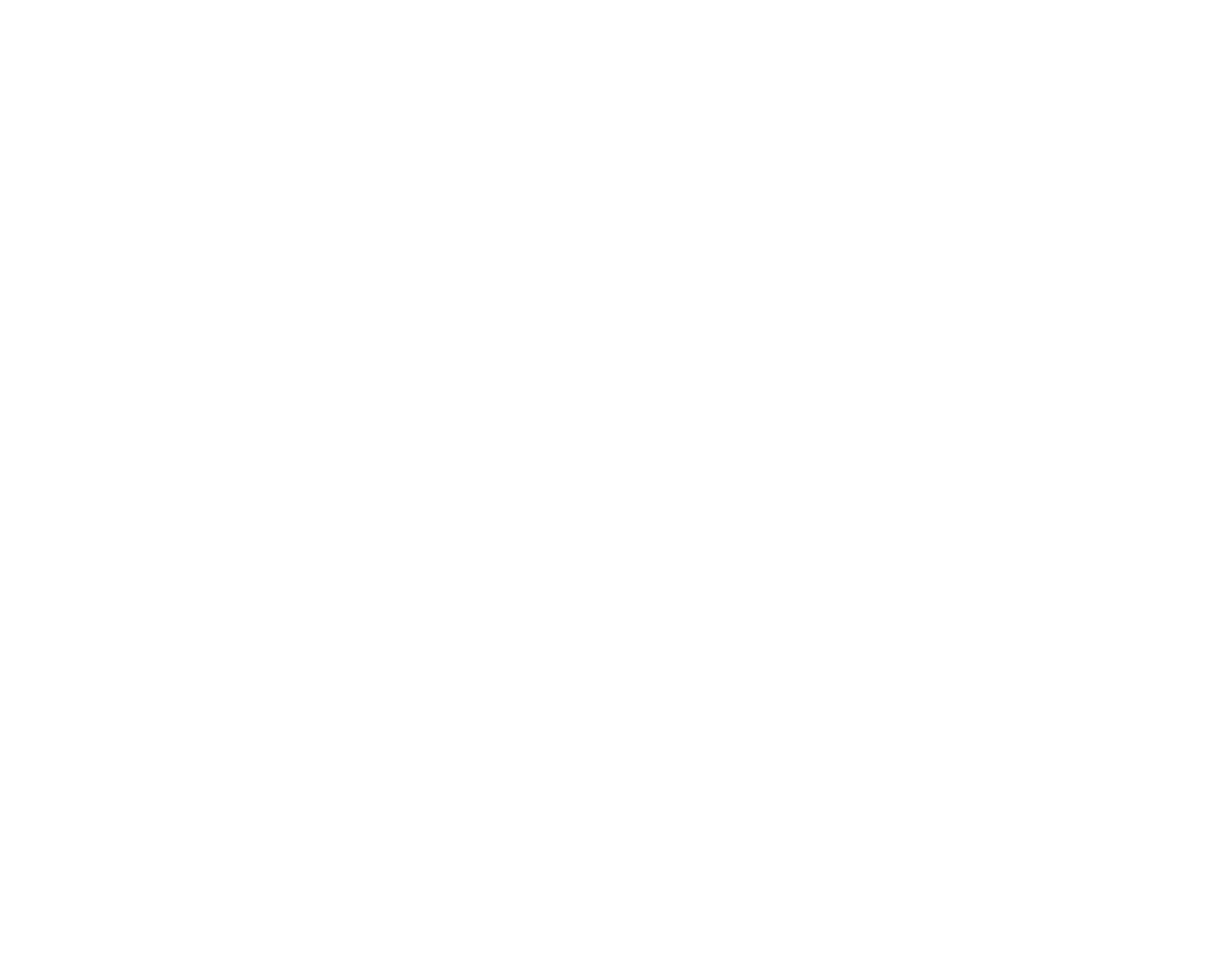
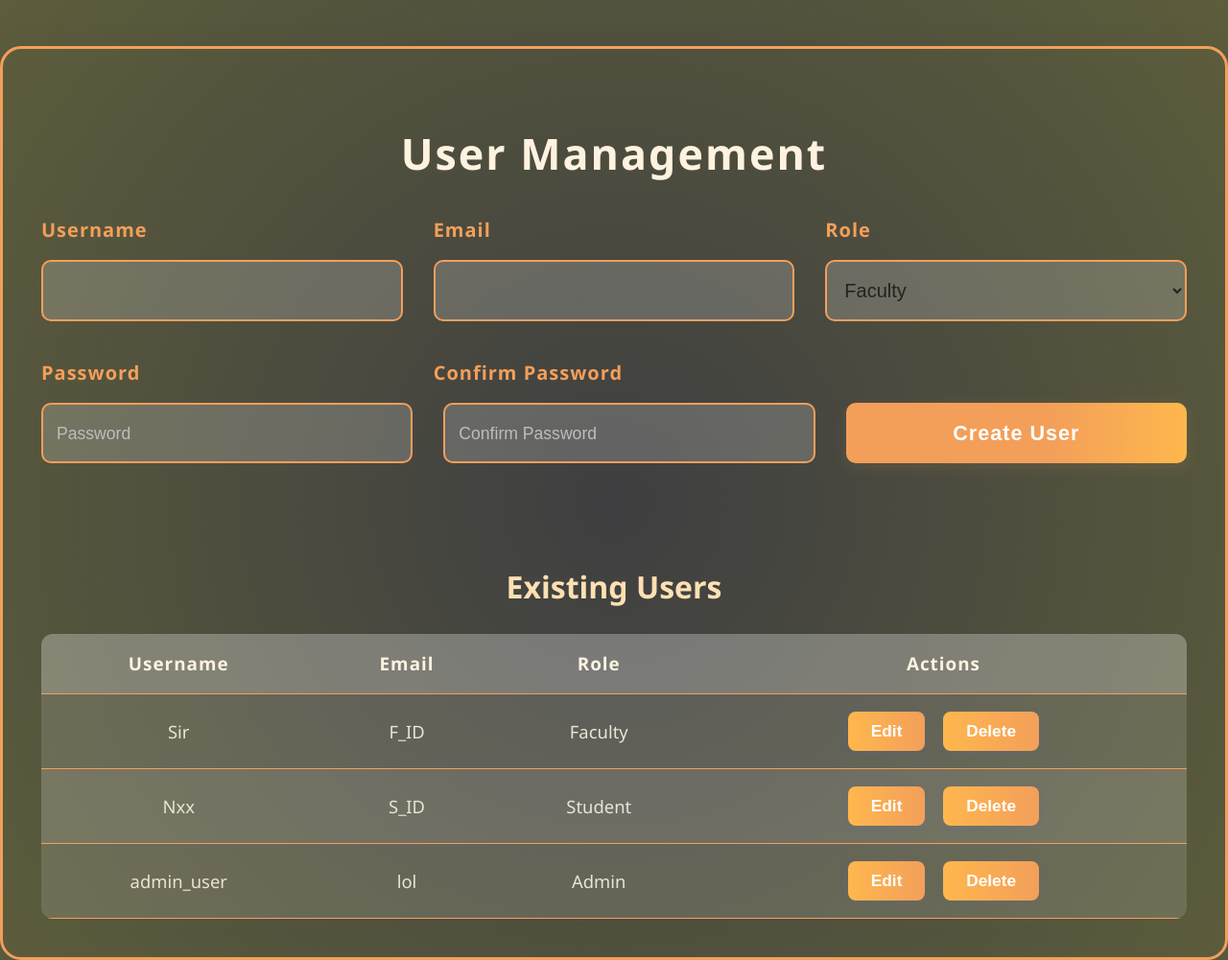
Before and after one commit to n4ku7/ResultAnalysis.html, a plain HTML site: page admin/user_mgmt.html in a window 1280 px wide. Shown: the top 1001 px of the page at 96% size. Before the commit the page ends 800 px from the top, so only its background shows below. Drawn offline with Linux system fonts and the light colour scheme.

Commit message:
user management done

```diff
--- /dev/null
+++ b/CSS/UserMgmt.css
@@ -0,0 +1,246 @@
+body {
+    margin: 0;
+    font-family: 'Segoe UI', Arial, sans-serif;
+    background: radial-gradient(circle, hsla(240, 2%, 25%, 1) 0%, hsla(60, 22%, 30%, 1) 100%);
+    color: #eae4d3;
+    min-height: 100vh;
+}
+
+.container {
+    max-width: 1200px;
+    margin: 48px auto;
+    padding: 48px 40px 40px 40px;
+    background-color: radial-gradient(circle, hsla(240, 2%, 25%, 1) 0%, hsla(60, 22%, 30%, 1) 100%);
+    border: 3px solid #F39F5A;
+    border-radius: 22px;
+    box-shadow: 0 8px 32px rgba(44, 62, 80, 0.18);
+}
+
+h1 {
+    text-align: center;
+    margin-bottom: 36px;
+    color: #fff3e0;
+    font-size: 2.8rem;
+    letter-spacing: 2px;
+    font-weight: 800;
+}
+
+h2 {
+    text-align: center;
+    margin-bottom: 28px;
+    color: #ffe0b2;
+    font-size: 2rem;
+    font-weight: 700;
+}
+
+form {
+    margin-bottom: 40px;
+}
+
+.form-row {
+    display: flex;
+    gap: 32px;
+    margin-bottom: 18px;
+}
+
+.label-row label {
+    flex: 1;
+    font-weight: bold;
+    color: #F39F5A;
+    text-align: left;
+    margin-bottom: 0;
+    font-size: 1.25rem;
+    letter-spacing: 1px;
+}
+
+.input-row input,
+.input-row select {
+    flex: 1;
+    padding: 18px 14px;
+    border: 2.5px solid #F39F5A;
+    border-radius: 10px;
+    background-color: rgba(255, 255, 255, 0.18);
+    color: #222;
+    font-size: 1.25rem;
+    margin-bottom: 0;
+    transition: border 0.18s, box-shadow 0.18s;
+}
+
+.input-row input:focus,
+.input-row select:focus,
+.pass-row input:focus {
+    border-color: #ffb74d;
+    box-shadow: 0 0 0 2px #f39f5a44;
+    outline: none;
+}
+
+.input-row select {
+    background: rgba(255, 255, 255, 0.18);
+}
+
+.pass-row input {
+    flex: 1;
+    padding: 18px 14px;
+    border: 2.5px solid #F39F5A;
+    border-radius: 10px;
+    background-color: rgba(255, 255, 255, 0.18);
+    color: #222;
+    font-size: 1.25rem;
+    margin-right: 18px;
+    transition: border 0.18s, box-shadow 0.18s;
+}
+
+.pass-row input:last-child {
+    margin-right: 0;
+}
+
+.create-btn {
+    flex: 2;
+    padding: 18px 0;
+    background: linear-gradient(90deg, #F39F5A 60%, #ffb74d 100%);
+    color: #fff;
+    border: none;
+    border-radius: 10px;
+    font-size: 1.35rem;
+    font-weight: 700;
+    cursor: pointer;
+    transition: background 0.18s, box-shadow 0.18s, transform 0.12s;
+    margin-left: 18px;
+    box-shadow: 0 4px 16px rgba(243, 159, 90, 0.13);
+    letter-spacing: 1px;
+}
+
+.create-btn:hover, .create-btn:focus {
+    background: linear-gradient(90deg, #ffb74d 0%, #F39F5A 100%);
+    box-shadow: 0 8px 32px rgba(243, 159, 90, 0.22);
+    outline: none;
+    transform: translateY(-2px) scale(1.03);
+}
+
+input::placeholder {
+    color: #bdbdbd;
+    font-size: 1.1rem;
+}
+
+.user-table {
+    width: 100%;
+    border-collapse: collapse;
+    background: rgba(255,255,255,0.13);
+    border-radius: 12px;
+    overflow: hidden;
+    margin-top: 0;
+    font-size: 1.15rem;
+}
+
+.user-table th, .user-table td {
+    padding: 18px 18px;
+    text-align: center;
+    border-bottom: 1.5px solid #F39F5A;
+}
+
+.user-table th {
+    background-color: rgba(255, 255, 255, 0.18);
+    color: #fff3e0;
+    font-weight: 700;
+    font-size: 1.18rem;
+    letter-spacing: 1px;
+}
+
+.user-table tr:nth-child(even) {
+    background-color: rgba(255, 255, 255, 0.07);
+}
+
+.user-table tr:hover {
+    background-color: rgba(243, 159, 90, 0.13);
+}
+
+.pass-row {
+    display: flex;
+    gap: 32px;
+    margin-bottom: 18px;
+}
+
+.pass-row input {
+    flex: 1;
+    padding: 18px 14px;
+    border: 2.5px solid #F39F5A;
+    border-radius: 10px;
+    background-color: rgba(255, 255, 255, 0.18);
+    color: #222;
+    font-size: 1.25rem;
+    margin-right: 0;
+    transition: border 0.18s, box-shadow 0.18s;
+}
+
+.create-btn {
+    flex: 1;
+    padding: 18px 0;
+    background: linear-gradient(90deg, #F39F5A 60%, #ffb74d 100%);
+    color: #fff;
+    border: none;
+    border-radius: 10px;
+    font-size: 1.35rem;
+    font-weight: 700;
+    cursor: pointer;
+    transition: background 0.18s, box-shadow 0.18s, transform 0.12s;
+    margin-left: 0;
+    box-shadow: 0 4px 16px rgba(243, 159, 90, 0.13);
+    letter-spacing: 1px;
+    min-width: 0;
+}
+
+.action-btn, td button {
+    padding: 10px 24px;
+    margin: 0 7px;
+    background: linear-gradient(90deg, #ffb74d 0%, #F39F5A 100%);
+    color: #fff;
+    border: none;
+    border-radius: 8px;
+    font-size: 1.08rem;
+    font-weight: 600;
+    cursor: pointer;
+    transition: background 0.18s, box-shadow 0.18s, transform 0.12s;
+    box-shadow: 0 2px 8px rgba(59, 110, 246, 0.10);
+}
+
+.action-btn:hover, .action-btn:focus {
+    background: linear-gradient(90deg,#e53935 0%, #ffb74d 100%);
+    box-shadow: 0 4px 16px rgba(59, 110, 246, 0.18);
+    outline: none;
+    transform: translateY(-2px) scale(1.04);
+}
+
+.delete-btn {
+    background: linear-gradient(90deg, #ffb74d 0%, #F39F5A 100%);
+}
+
+.delete-btn:hover, .delete-btn:focus {
+    background: linear-gradient(90deg, #ffb74d 0%, #e53935 100%);
+}
+
+@media (max-width: 900px) {
+    .container {
+        padding: 16px 2vw;
+    }
+    .form-row {
+        flex-direction: column;
+        gap: 12px;
+    }
+    .create-btn {
+        margin-left: 0;
+        width: 100%;
+    }
+    .pass-row input {
+        margin-right: 0;
+    }
+    .user-table th, .user-table td {
+        padding: 10px 6px;
+        font-size: 1em;
+    }
+    h1 {
+        font-size: 2rem;
+    }
+    h2 {
+        font-size: 1.2rem;
+    }
+}
--- a/admin/user_mgmt.html
+++ b/admin/user_mgmt.html
@@ -3,9 +3,80 @@
 <head>
     <meta charset="UTF-8">
     <meta name="viewport" content="width=device-width, initial-scale=1.0">
+    <link rel="stylesheet" href="/CSS/UserMgmt.css">
     <title>User Management</title>
 </head>
 <body>
-
+    <div class="container">
+        <h1>User Management</h1>
+        <form>
+            <div class="form-row label-row">
+                <label for="username">Username</label>
+                <label for="email">Email</label>
+                <label for="role">Role</label>
+            </div>
+            <div class="form-row input-row">
+                <input type="text" id="username" name="username" required>
+                <input type="email" id="email" name="email" required>
+                <select id="role" name="role" required>
+                    <option value="Faculty">Faculty</option>
+                    <option value="Student">Student</option>
+                    <option value="Admin">New Admin</option>
+                </select>
+            </div>
+            <br>
+            <div class="form-row label-row">
+                <label for="password">Password</label>
+                <label for="confirm_password" style="align-content:normal;">Confirm Password</label>
+                <label></label>
+            </div>
+            <div class="form-row pass-row">
+                <input type="password" id="password" name="password" placeholder="Password" required>
+                <input type="password" id="confirm_password" name="confirm_password" placeholder="Confirm Password" required>
+                <button type="submit" class="create-btn">Create User</button>
+            </div>
+        </form>
+        <div style="height: 40px;"></div>
+        <h2>Existing Users</h2>
+        <table class="user-table">
+            <thead>
+                <tr>
+                    <th>Username</th>
+                    <th>Email</th>
+                    <th>Role</th>
+                    <th>Actions</th>
+                </tr>
+            </thead>
+            <tbody id="user-list">
+                <tr>
+                    <td>Sir</td>
+                    <td>F_ID</td>
+                    <td>Faculty</td>
+                    <td>
+                        <button type="button" class="action-btn">Edit</button>
+                        <button type="button" class="action-btn delete-btn">Delete</button>
+                    </td>
+                </tr>
+                <tr>
+                    <td>Nxx</td>
+                    <td>S_ID</td>
+                    <td>Student</td>
+                    <td>
+                        <button type="button" class="action-btn">Edit</button>
+                        <button type="button" class="action-btn delete-btn">Delete</button>
+                    </td>
+                </tr>
+                <tr>
+                    <td>admin_user</td>
+                    <td>lol</td>
+                    <td>Admin</td>
+                    <td>
+                        <button type="button" class="action-btn">Edit</button>
+                        <button type="button" class="action-btn delete-btn">Delete</button>
+                    </td>
+                </tr>
+            </tbody>
+        </table>
+    </div>
 </body>
 </html>
```
